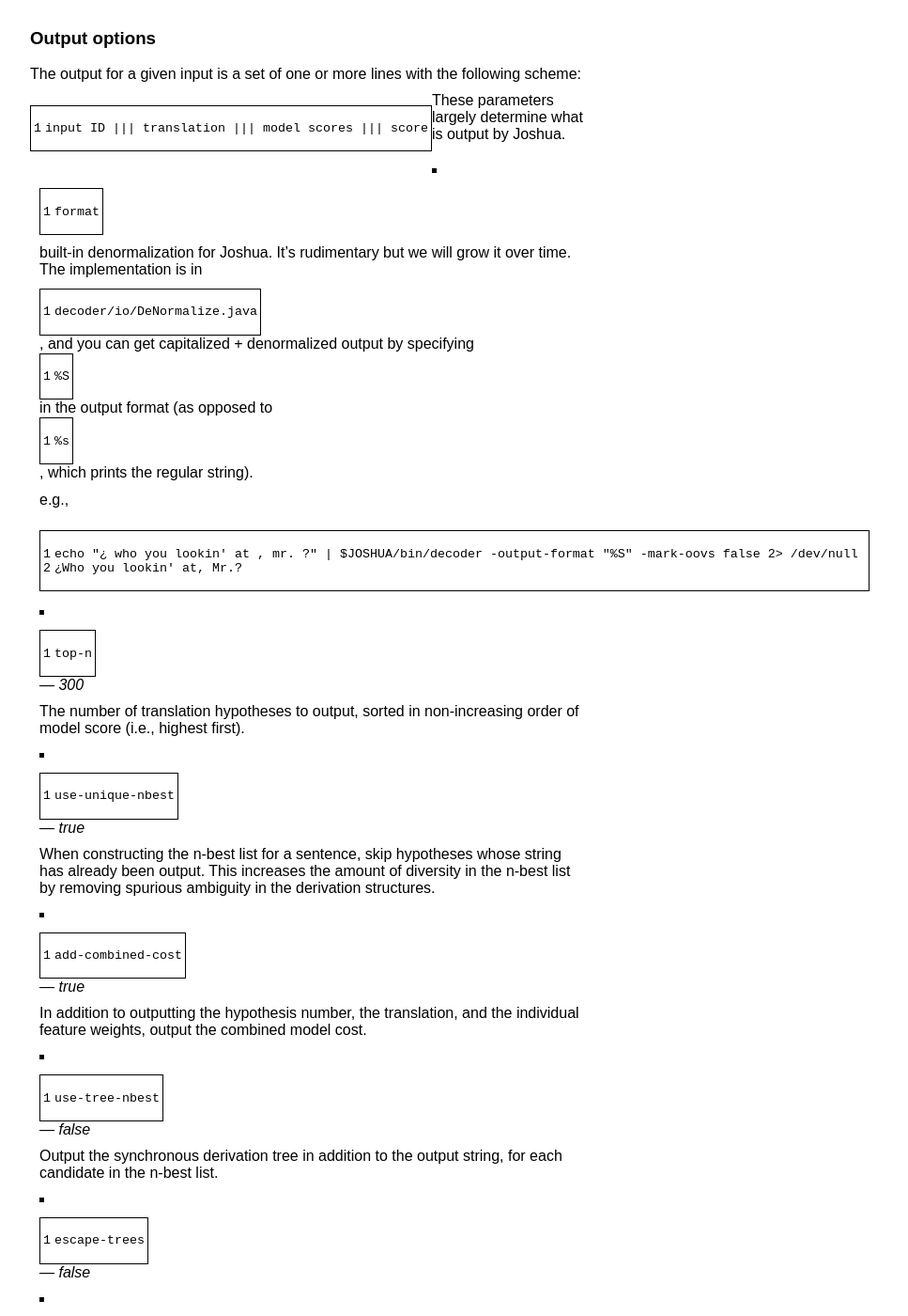
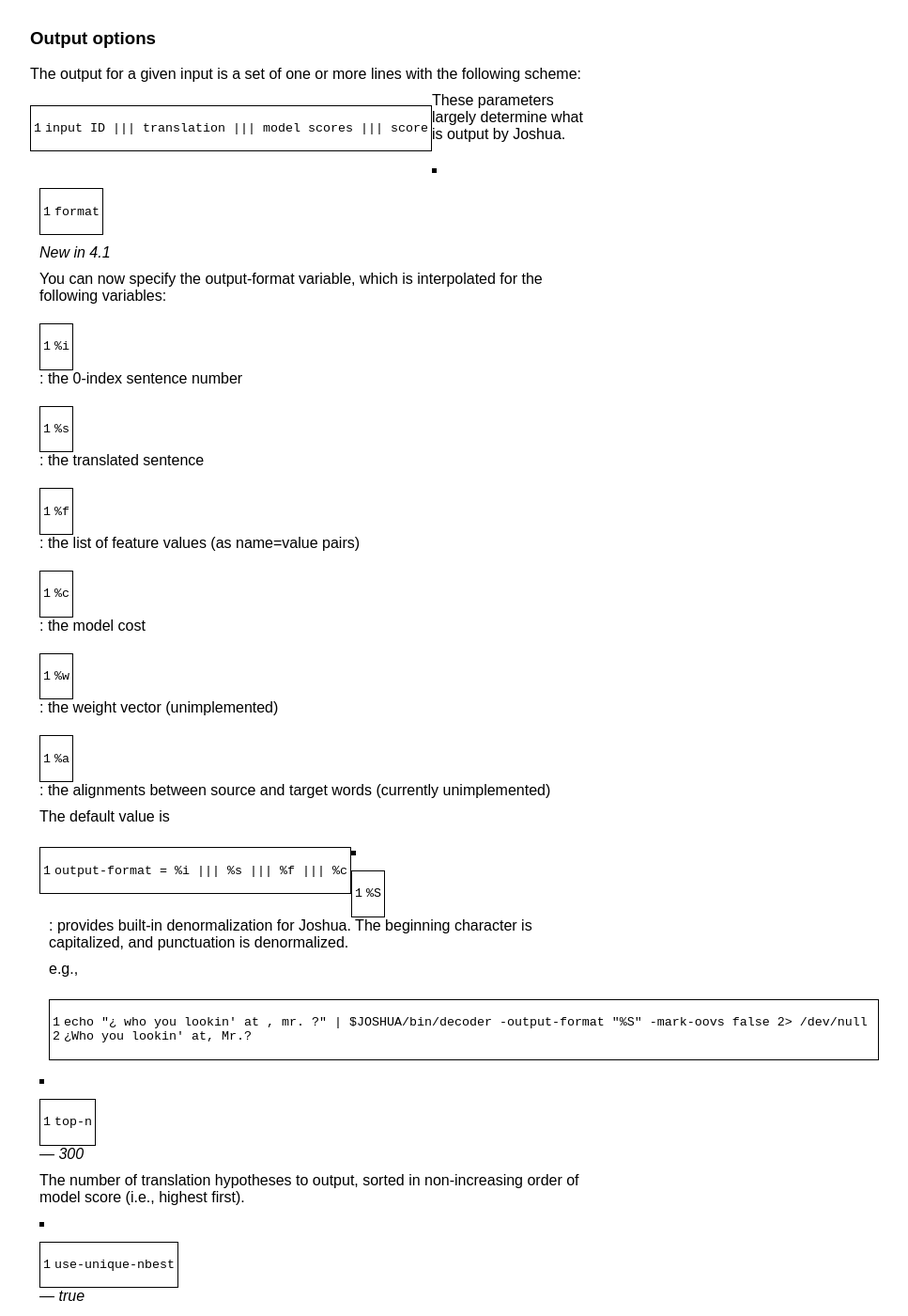
Before and after one commit to joshua-decoder/joshua-decoder.github.com, a Jekyll site: the page built from 4.1/decoder.md, in a window 1280 px wide and 1400 px high, scrolled down 9295 px. Shown: the whole window at 94% size, without its empty margins (136-1103 px from the left). Built offline with Jekyll 4.4.1, drawn with Linux system fonts in a browser that asks for light colours.

Commit message:
output format

```diff
--- a/4.1/decoder.md
+++ b/4.1/decoder.md
@@ -312,18 +312,34 @@
 
 These parameters largely determine what is output by Joshua.
 
-
 - `format`
 
-  built-in denormalization for Joshua.  It's rudimentary but we will grow it over
-  time.  The implementation is in `decoder/io/DeNormalize.java`, and you can get
-  capitalized + denormalized output by specifying `%S` in the output format (as
-  opposed to `%s`, which prints the regular string).
+  *New in 4.1*
 
-  e.g.,
+  You can now specify the output-format variable, which is interpolated for the following variables:
 
-      echo "¿ who you lookin' at , mr. ?" | $JOSHUA/bin/decoder -output-format "%S" -mark-oovs false 2> /dev/null
-      ¿Who you lookin' at, Mr.?
+  `%i` : the 0-index sentence number
+
+  `%s` : the translated sentence
+
+  `%f` : the list of feature values (as name=value pairs)
+
+  `%c` : the model cost
+
+  `%w` : the weight vector (unimplemented)
+
+  `%a` : the alignments between source and target words (currently unimplemented)
+
+  The default value is
+
+      output-format = %i ||| %s ||| %f ||| %c
+
+  - `%S` : provides built-in denormalization for Joshua. The beginning character is capitalized, and punctuation is denormalized.
+
+    e.g.,
+
+        echo "¿ who you lookin' at , mr. ?" | $JOSHUA/bin/decoder -output-format "%S" -mark-oovs false 2> /dev/null
+        ¿Who you lookin' at, Mr.?
 
 - `top-n` --- *300*
 
```
